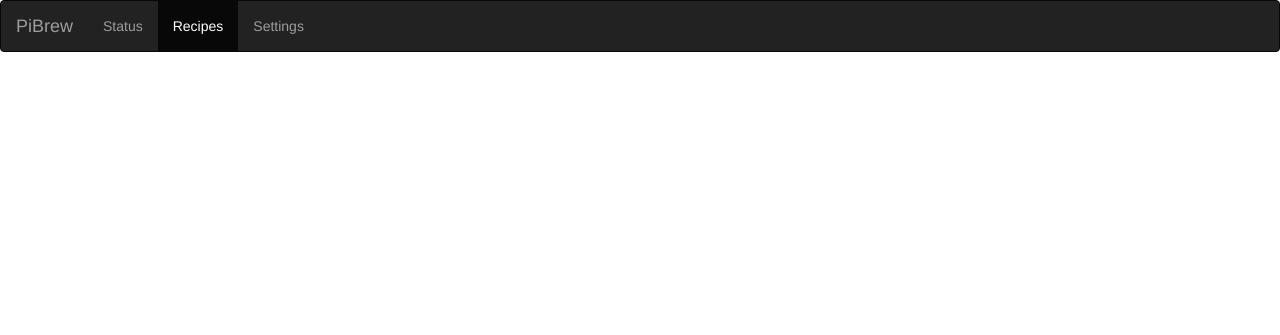
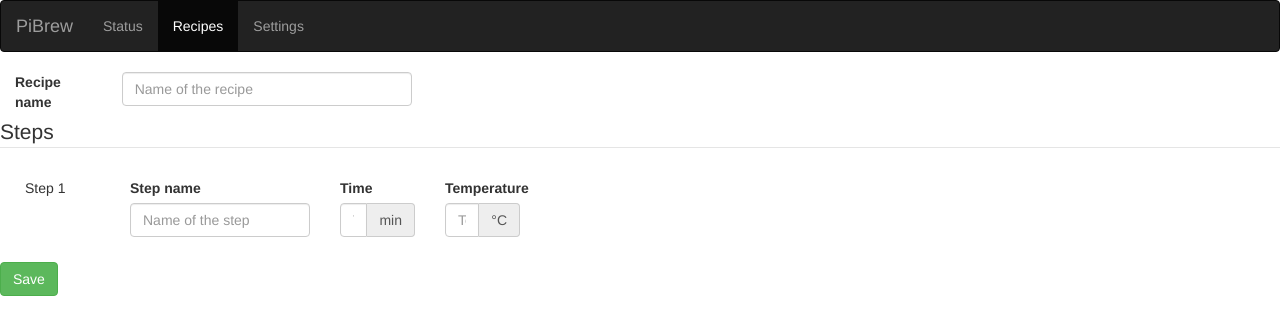
Before and after one commit to guma44/PiBrew, a Flask app: page /new in a window 1280 px wide. Shown: the top 335 px of the page. Run offline with Flask 2, Linux system fonts and the light colour scheme; data that the repository does not hold is empty; parts of the project's set-up code (start-up, migrations or seed data) failed here and were passed over; some libraries are stand-ins or nearby versions.

Commit message:
Basic form for new recipe

```diff
--- a/PiBrew/templates/new.html
+++ b/PiBrew/templates/new.html
@@ -3,5 +3,53 @@
 	<script src="static/js/recipes.js"></script>
 {% endblock %}
 {% block content %}
+<form action="new_recipe" method="POST" accept-charset="utf-8">
+	<fieldset >
+		<div class="form-group">
+			<label class="col-sm-1 control-label" for="textinput">Recipe name</label>
+			<div class="col-sm-3">
+				<input id="textinput" name="textinput" type="text" placeholder="Name of the recipe" class="form-control input-md">
+			</div>
+		</div>
+	</fieldset>
+	<fieldset >
+		<legend>Steps</legend>
+
+    <div class="row">
+		<div class="col-md-1">
+			<p id="step_number">Step 1</p>
+		</div>
+        <div class="col-md-2">
+            <div class="form-group">
+				<label class="control-label" for="date_deb">Step name</label>
+				<input id="step_name" name="textinput" type="text" placeholder="Name of the step" class="form-control input-md">
+          </div>
+        </div>
+        <div class="col-md-1">
+            <div class="form-group">
+				<label class="control-label" for="date_deb">Time</label>
+				<div class="input-group">
+					<input id="step_name" name="textinput" type="text" placeholder="Time" class="form-control input-md">
+					<span class="input-group-addon">min</span>
+				</div>
+          </div>
+        </div>
+        <div class="col-md-1">
+            <div class="form-group">
+				<label class="control-label" for="date_deb">Temperature</label>
+				<div class="input-group">
+					<input id="step_name" name="textinput" type="text" placeholder="Temp" class="form-control input-md">
+					<span class="input-group-addon">°C</span>
+				</div>
+          </div>
+        </div>
+    </div>
+
+
+	</fieldset>
+	<div id="save_button_div" class="form-group">
+		<button type="submit" class="btn btn-success">Save</button>
+	</div>
+</form>
 
 {% endblock %}
```
